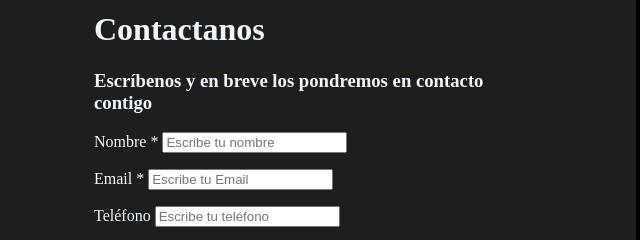
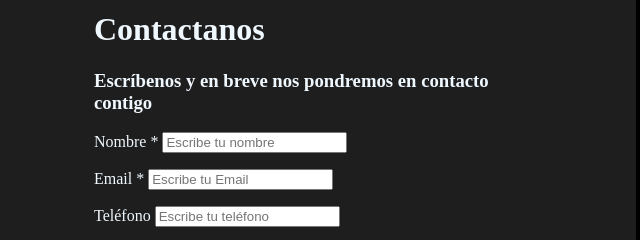
Before and after one commit to MarianoAquino6/TP-Labo-III, a plain HTML site: page paginas/contacto.html in a window 1280 px wide. Shown: the part 180-420 px from the top of the page, 636-1276 px from the left. Drawn offline with Linux system fonts and the light colour scheme.

Commit message:
Correccion de errores gramaticales

```diff
--- a/paginas/contacto.html
+++ b/paginas/contacto.html
@@ -39,7 +39,7 @@
 
             <div class="formulario">
                 <h1>Contactanos</h1>
-                <h3>Escríbenos y en breve los pondremos en contacto contigo</h3>
+                <h3>Escríbenos y en breve nos pondremos en contacto contigo</h3>
                 <form action="#" method="post">
                     <p>
                         <label for="nombre" class="colocar_nombre">Nombre
```
